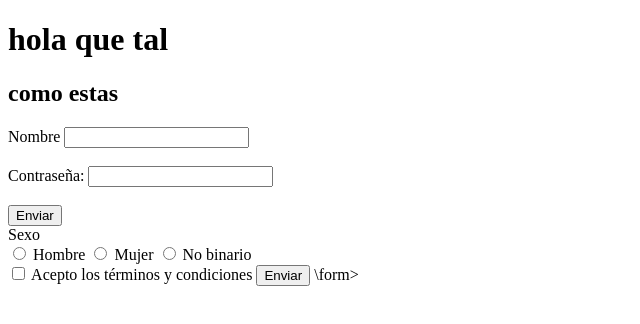
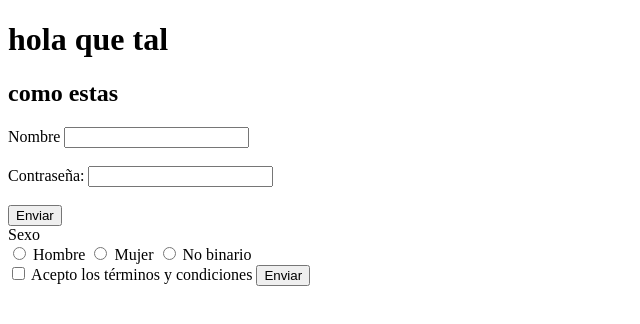
Before and after one commit to masmelito/masmelito.github.io, a plain HTML site: page index.html in a window 1280 px wide. Shown: the full height of the page, 0-640 px from the left. Drawn offline with Linux system fonts and the light colour scheme.

Commit message:
act forms

```diff
--- a/index.html
+++ b/index.html
@@ -35,6 +35,6 @@
 
 
 
-       \form>
+
 
 </html>
```
